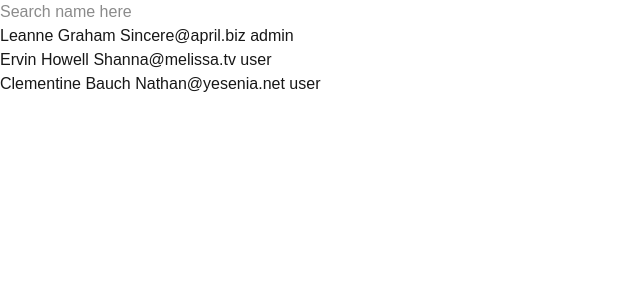
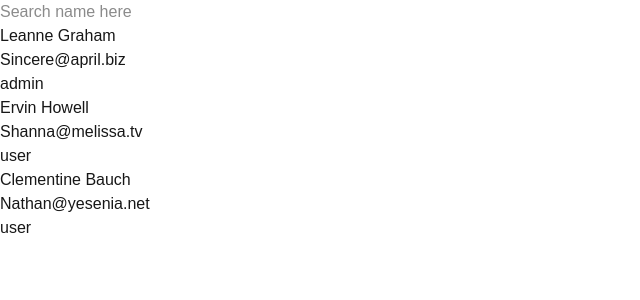
Before and after one commit to vmaineng/fun-components, a Next.js app: page / in a window 1280 px wide. Shown: the top 300 px of the page, without its empty margins (0-640 px from the left). Built offline with nearby package versions, Linux system fonts and the light colour scheme.

Commit message:
added in user

```diff
--- a/app/components/UserCard.tsx
+++ b/app/components/UserCard.tsx
@@ -9,7 +9,7 @@ interface User {
   role: string;
 }
 
-const users = [
+const users: User[] = [
   {
     id: 1,
     name: "Leanne Graham",
@@ -31,7 +31,6 @@ const users = [
 ];
 
 export default function UserCard() {
-  const [user, setUser] = useState<User[]>([]);
   const [search, setSearch] = useState<string>("");
 
   const filteredUsers = users.filter((user) =>
@@ -49,7 +48,9 @@ export default function UserCard() {
 
       {filteredUsers.map((user) => (
         <div key={user.id}>
-          {user.name} {user.email} {user.role}
+          <p> {user.name} </p>
+          <p>{user.email} </p>
+          <p>{user.role} </p>
         </div>
       ))}
     </div>
```
